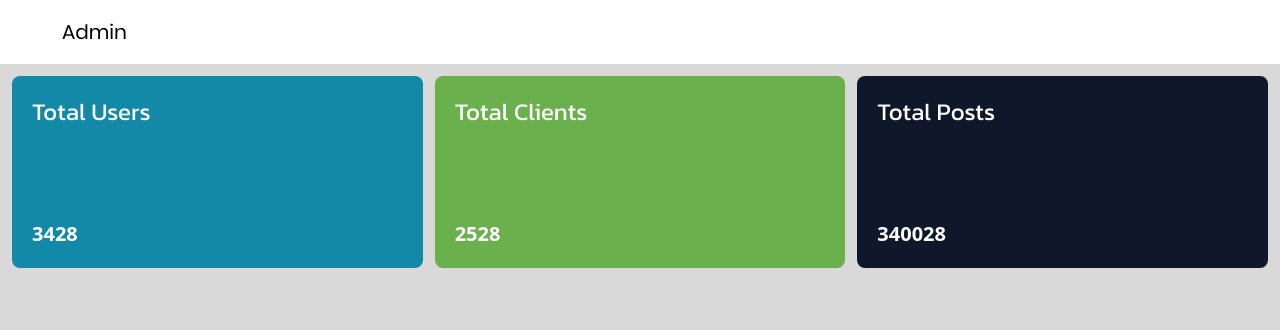
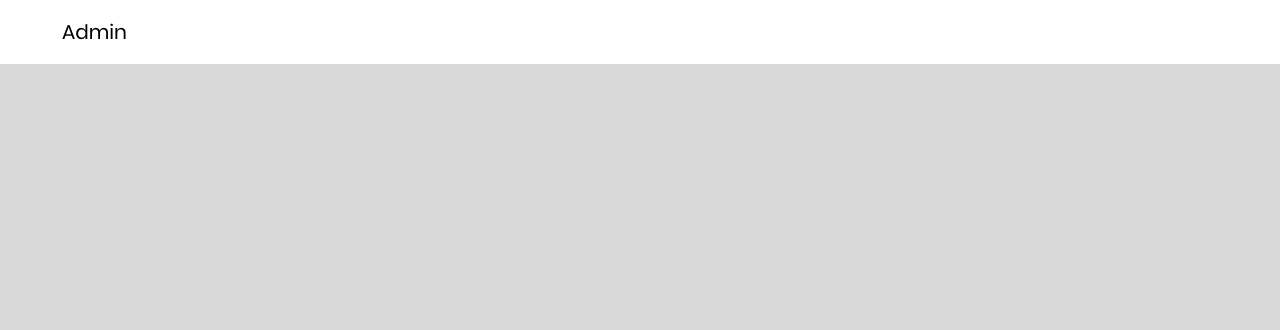
Before and after one commit to ronaldkelechi11/manirecruits, a React (Vite) app: page /admin in a window 1280 px wide. Shown: the top 330 px of the page. Built offline with nearby package versions, Linux system fonts and the light colour scheme; sample sign-in values are in the browser's storage; some icons are missing.

Commit message:
Jut got github back

```diff
--- a/src/screens/Portal/Admin/AdminMain.jsx
+++ b/src/screens/Portal/Admin/AdminMain.jsx
@@ -26,10 +26,10 @@ const AdminMain = () => {
             <TopNavBar title={'Admin'} />
 
             {/* Main Functions of Admin will display here */}
-            <div className="grid grid-cols-1 md:grid-cols-3 mt-16 w-full gap-3 justify-items-center items-center p-3" >
+            {/* <div className="grid grid-cols-1 md:grid-cols-3 mt-16 w-full gap-3 justify-items-center items-center p-3" > */}
 
-                {/* Total Users Count */}
-                <div className="bg-info h-28 min-w-full md:h-48 md:p-5 md:w-[50%] flex flex-row p-2 rounded-lg">
+            {/* Total Users Count */}
+            {/* <div className="bg-info h-28 min-w-full md:h-48 md:p-5 md:w-[50%] flex flex-row p-2 rounded-lg">
                     <div className="w-[70%] h-full flex flex-col justify-between">
                         <div className="flex flex-row items-center">
                             <p className="font-kanit text-white text-2xl">Total Users</p>
@@ -39,10 +39,10 @@ const AdminMain = () => {
                     <div className="w-[30%] h-full flex justify-center items-center text-7xl text-slate-200">
                         <User2 />
                     </div>
-                </div>
+                </div> */}
 
-                {/* Total Clients Accounts*/}
-                <div className="bg-success h-28 min-w-full md:h-48 md:p-5 md:w-[50%] flex flex-row p-2 rounded-lg">
+            {/* Total Clients Accounts*/}
+            {/* <div className="bg-success h-28 min-w-full md:h-48 md:p-5 md:w-[50%] flex flex-row p-2 rounded-lg">
                     <div className="w-[70%] h-full flex flex-col justify-between">
                         <div className="flex flex-row items-center">
                             <p className="font-kanit text-white text-2xl">Total Clients</p>
@@ -52,10 +52,10 @@ const AdminMain = () => {
                     <div className="w-[30%] h-full flex justify-center items-center text-7xl text-slate-200">
                         <Users2 />
                     </div>
-                </div>
+                </div> */}
 
-                {/* Total posts */}
-                <div className="bg-primary h-28 min-w-full md:h-48 md:p-5 md:w-[50%] flex flex-row p-2 rounded-lg">
+            {/* Total posts */}
+            {/* <div className="bg-primary h-28 min-w-full md:h-48 md:p-5 md:w-[50%] flex flex-row p-2 rounded-lg">
                     <div className="w-[70%] h-full flex flex-col justify-between">
                         <div className="flex flex-row items-center">
                             <p className="font-kanit text-white text-2xl">Total Posts</p>
@@ -65,12 +65,8 @@ const AdminMain = () => {
                     <div className="w-[30%] h-full flex justify-center items-center text-7xl text-slate-200">
                         <Messages />
                     </div>
-                </div>
-            </div>
-
-            {/* Current Vacancies ListView */}
-            {/* <p className='p-3 text-3xl font-kanit'>Current Vacancies</p>
-            <div className=""></div> */}
+                </div> */}
+            {/* </div> */}
 
 
 
--- a/src/screens/Portal/Home/PostScreen.jsx
+++ b/src/screens/Portal/Home/PostScreen.jsx
@@ -31,7 +31,7 @@ const PostScreen = () => {
         })
 
     return (
-        <AnimatedDiv className="w-screen h-screen bg-white flex mb-10">
+        <AnimatedDiv className="w-screen bg-white flex mb-10">
             <TopNavBar />
 
             <div className="mt-16 w-full h-full flex flex-col gap-3 p-3">
@@ -91,7 +91,7 @@ const PostScreen = () => {
                 }
 
 
-                <div to={'123'} className="w-full bg-primary text-white font-kanit flex justify-center items-center rounded-lg p-3 text-xl mb-10">
+                <div to={'123'} className="w-full bg-primary text-white font-kanit flex justify-center items-center rounded-lg p-3 text-xl">
                     Apply
                 </div>
 
```
Also changed, not shown: src/screens/Portal/Admin/ApprovePosts.jsx (added), src/screens/Portal/Admin/CreatePost.jsx (added), src/screens/Portal/Admin/DeletePost.jsx (added).
